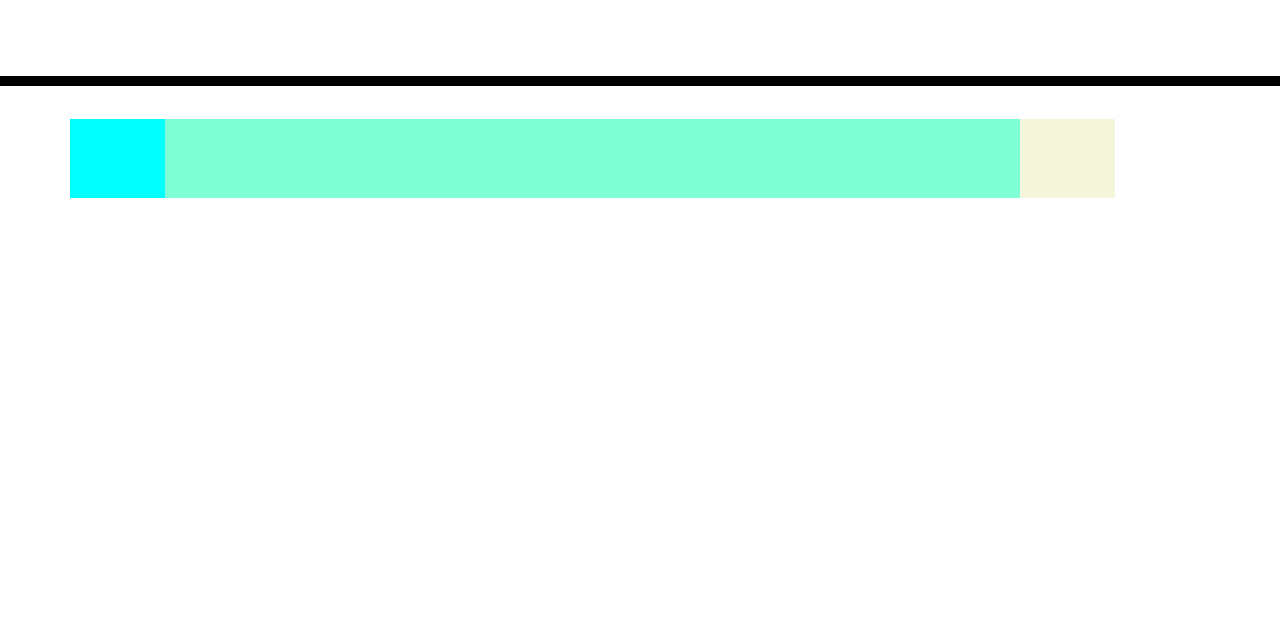
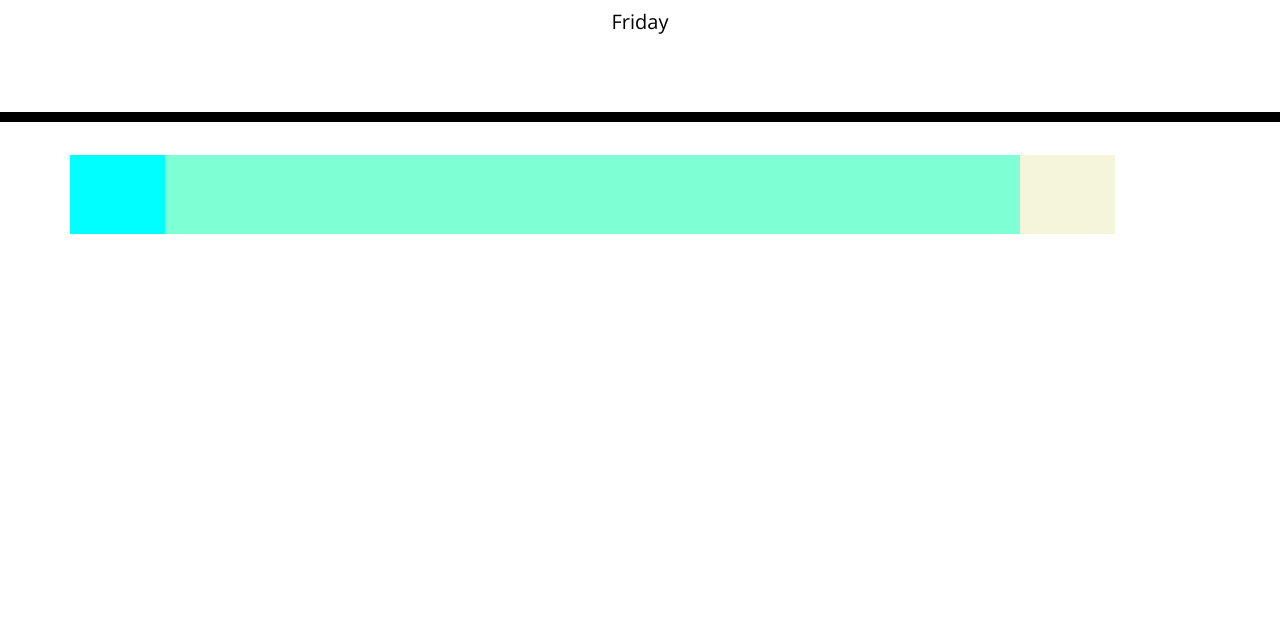
Before and after one commit to russkinori/hour-li, a plain HTML site: page index.html in a window 1280 px wide. Shown: the part 182-800 px from the top of the page. Drawn offline with nearby package versions, Linux system fonts and the light colour scheme.

Commit message:
added a new row to html file. added day display to js file

```diff
--- a/index.html
+++ b/index.html
@@ -39,5 +39,6 @@
 
     <script src="https://cdnjs.cloudflare.com/ajax/libs/jquery/3.2.1/jquery.min.js"></script>
     <script src="https://cdnjs.cloudflare.com/ajax/libs/moment.js/2.24.0/moment.min.js"></script>
+    <script src="./script.js"></script>
   </body>
 </html>
--- a/script.js
+++ b/script.js
@@ -0,0 +1,2 @@
+let today = moment();
+$("#currentDay").text(today.format("dddd"));
```
